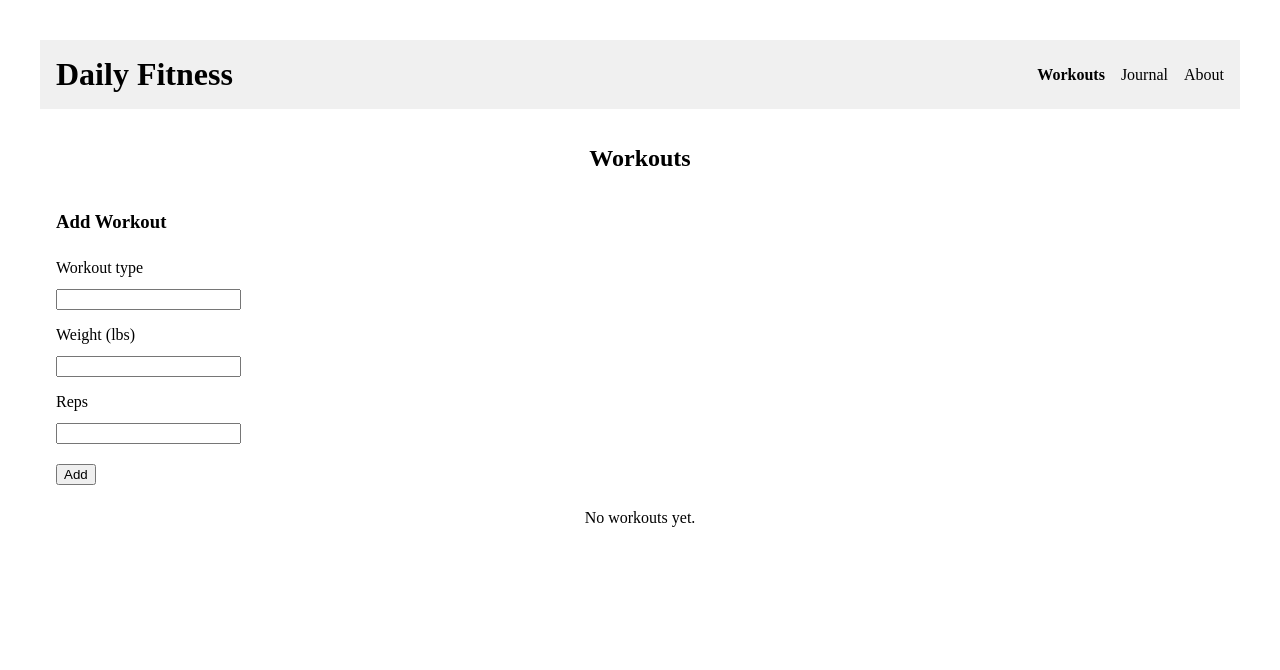
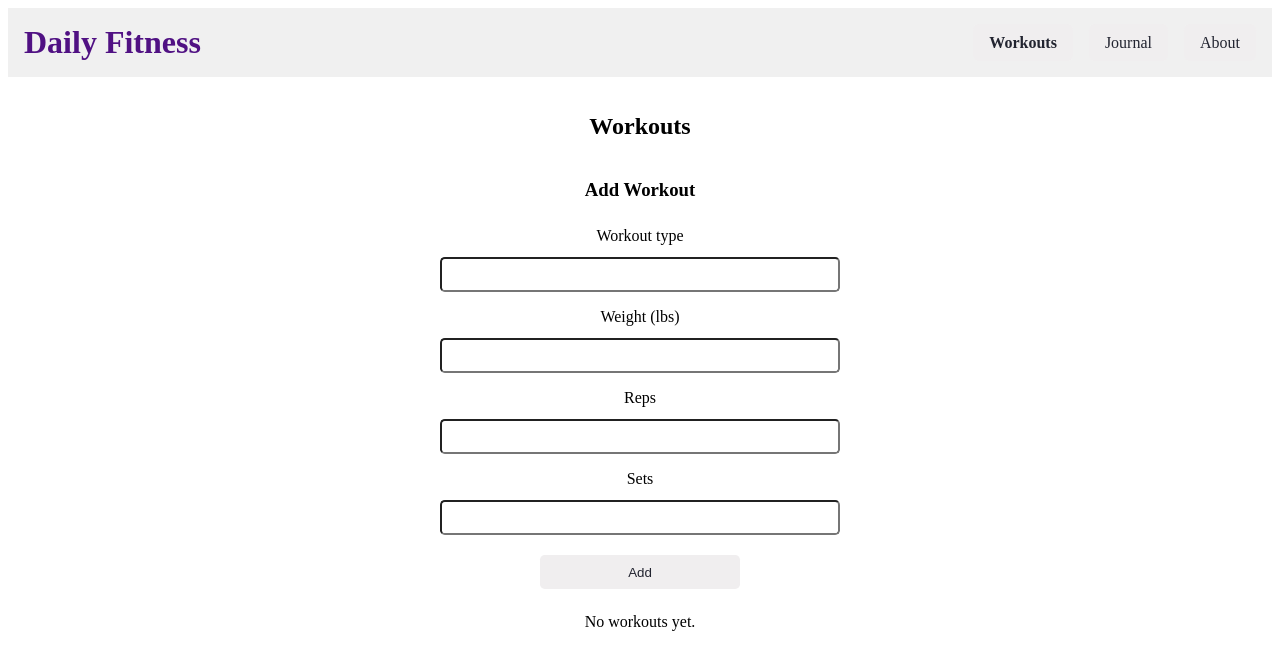
Before and after one commit to Olenka2101/fitnessApp, a React (Vite) app: page / in a window 1280 px wide. Shown: the top 670 px of the page. Built offline with nearby package versions, Linux system fonts and the light colour scheme.

Commit message:
updated multiple components

```diff
--- a/src/App.css
+++ b/src/App.css
@@ -1,6 +1,11 @@
-#root {
+/* #root {
   max-width: 1280px;
   margin: 0 auto;
   padding: 2rem;
   text-align: center;
+} */
+
+h2,
+p {
+  text-align: center;
 }
--- a/src/components/Layout.jsx
+++ b/src/components/Layout.jsx
@@ -1,30 +1,49 @@
 import { Outlet, NavLink } from "react-router-dom";
+import { useState } from "react";
 
 export default function Layout() {
+  const [hoveredLink, setHoveredLink] = useState(null);
+
+  const getLinkStyle = (linkName) => ({
+    color: "#222430",
+    textDecoration: "none",
+    padding: "0.6rem 1rem",
+    borderRadius: "0.4rem",
+    backgroundColor: hoveredLink === linkName ? "#dedde0" : "#f0eeef",
+    cursor: "pointer",
+    transition: "background-color 0.2s",
+  });
+
   return (
     <div>
       <header style={headerStyle}>
-        <h1 style={{ margin: 0 }}>Daily Fitness</h1>
+        <h1 style={{ margin: 0, color: "#501183" }}>Daily Fitness</h1>
         <nav style={navStyle}>
           <NavLink
             to="/"
             end
             className={({ isActive }) => (isActive ? "active" : "")}
-            style={linkStyle}
+            style={getLinkStyle("workouts")}
+            onMouseEnter={() => setHoveredLink("workouts")}
+            onMouseLeave={() => setHoveredLink(null)}
           >
             Workouts
           </NavLink>
           <NavLink
             to="/journal"
             className={({ isActive }) => (isActive ? "active" : "")}
-            style={linkStyle}
+            style={getLinkStyle("journal")}
+            onMouseEnter={() => setHoveredLink("journal")}
+            onMouseLeave={() => setHoveredLink(null)}
           >
             Journal
           </NavLink>
           <NavLink
             to="/about"
             className={({ isActive }) => (isActive ? "active" : "")}
-            style={linkStyle}
+            style={getLinkStyle("about")}
+            onMouseEnter={() => setHoveredLink("about")}
+            onMouseLeave={() => setHoveredLink(null)}
           >
             About
           </NavLink>
@@ -47,4 +66,3 @@ const headerStyle = {
 };
 
 const navStyle = { display: "flex", gap: "1rem" };
-const linkStyle = { color: "black", textDecoration: "none" };
--- a/src/components/WorkoutForm.jsx
+++ b/src/components/WorkoutForm.jsx
@@ -4,13 +4,21 @@ export default function WorkoutForm({ onAdd, initialData = null }) {
   const [title, setTitle] = useState("");
   const [load, setLoad] = useState("");
   const [reps, setReps] = useState("");
+  const [sets, setSets] = useState("");
   const [error, setError] = useState("");
+  const [isButtonHovered, setIsButtonHovered] = useState(false);
 
   useEffect(() => {
     if (initialData) {
-      setTitle(initialData.title ?? "");
-      setLoad(initialData.load ?? "");
-      setReps(initialData.reps ?? "");
+      const title = initialData.title || "";
+      const load = initialData.load || "";
+      const reps = initialData.reps || "";
+      const sets = initialData.sets || "";
+
+      setTitle(title);
+      setLoad(load);
+      setReps(reps);
+      setSets(sets);
     }
   }, [initialData]);
 
@@ -21,16 +29,29 @@ export default function WorkoutForm({ onAdd, initialData = null }) {
       setError("Workout type must be at least 2 characters.");
       return;
     }
-    if (!load || Number(load) < 0 || !reps || Number(reps) < 1) {
-      setError("Load must be >= 0 and reps must be >= 1.");
+    if (
+      !load ||
+      Number(load) < 0 ||
+      !reps ||
+      Number(reps) < 1 ||
+      !sets ||
+      Number(sets) < 1
+    ) {
+      setError("Load must be >= 0 and reps/sets must be >= 1.");
       return;
     }
 
-    onAdd({ title: title.trim(), load: Number(load), reps: Number(reps) });
+    onAdd({
+      title: title.trim(),
+      load: Number(load),
+      reps: Number(reps),
+      sets: Number(sets),
+    });
 
     setTitle("");
     setLoad("");
     setReps("");
+    setSets("");
     setError("");
   };
 
@@ -47,6 +68,7 @@ export default function WorkoutForm({ onAdd, initialData = null }) {
         id="title"
         value={title}
         onChange={(e) => setTitle(e.target.value)}
+        style={inputStyle}
       />
 
       <label htmlFor="load">Weight (lbs)</label>
@@ -55,6 +77,7 @@ export default function WorkoutForm({ onAdd, initialData = null }) {
         type="number"
         value={load}
         onChange={(e) => setLoad(e.target.value)}
+        style={inputStyle}
       />
 
       <label htmlFor="reps">Reps</label>
@@ -63,9 +86,29 @@ export default function WorkoutForm({ onAdd, initialData = null }) {
         type="number"
         value={reps}
         onChange={(e) => setReps(e.target.value)}
+        style={inputStyle}
       />
 
-      <button type="submit">Add</button>
+      <label htmlFor="sets">Sets</label>
+      <input
+        id="sets"
+        type="number"
+        value={sets}
+        onChange={(e) => setSets(e.target.value)}
+        style={inputStyle}
+      />
+
+      <button
+        type="submit"
+        style={{
+          ...buttonStyle,
+          backgroundColor: isButtonHovered ? "#dedde0" : "#f0eeef",
+        }}
+        onMouseEnter={() => setIsButtonHovered(true)}
+        onMouseLeave={() => setIsButtonHovered(false)}
+      >
+        Add
+      </button>
 
       {error && (
         <div role="alert" style={{ color: "red" }}>
@@ -79,7 +122,25 @@ export default function WorkoutForm({ onAdd, initialData = null }) {
 const formStyle = {
   display: "flex",
   flexDirection: "column",
-  alignItems: "flex-start",
+  alignItems: "center",
+  justifyContent: "center",
+  margin: "0 auto",
   maxWidth: 400,
   gap: 8,
 };
+
+const inputStyle = {
+  width: "100%",
+  padding: "8px",
+  boxSizing: "border-box",
+};
+
+const buttonStyle = {
+  padding: "0.7em 1em",
+  width: "50%",
+  backgroundColor: "#dedde0",
+  color: "#222430",
+  border: "none",
+  borderRadius: "0.3rem",
+  cursor: "pointer",
+};
--- a/src/components/WorkoutList.jsx
+++ b/src/components/WorkoutList.jsx
@@ -1,14 +1,16 @@
 export default function WorkoutList({ workouts = [], onDelete }) {
-  if (!workouts || workouts.length === 0) return <p>No workouts yet.</p>;
+  if (!workouts || workouts.length === 0)
+    return <p style={{ textAlign: "center" }}>No workouts yet.</p>;
 
   return (
     <div>
-      <h3>Logged Workouts</h3>
+      <h3 style={{ textAlign: "center" }}>Logged Workouts</h3>
       {workouts.map((workout) => (
         <div key={workout.id} style={cardStyle}>
           <strong>{workout.title}</strong>
           <div>Load: {workout.load} lbs</div>
           <div>Reps: {workout.reps}</div>
+          <div>Sets: {workout.sets}</div>
           {workout.createdAt && (
             <div>Added: {new Date(workout.createdAt).toLocaleString()}</div>
           )}
@@ -23,7 +25,9 @@ export default function WorkoutList({ workouts = [], onDelete }) {
 
 const cardStyle = {
   border: "1px solid #7a7777",
-  margin: "0.5rem 0",
+  margin: "0.5rem auto",
   padding: "0.5rem",
   background: "#f7f1f1",
+  textAlign: "center",
+  width: "100%",
 };
--- a/src/index.css
+++ b/src/index.css
@@ -6,4 +6,5 @@ form input,
 form button {
   display: block;
   margin: 0.25rem 0 0.5rem;
+  border-radius: 0.3rem;
 }
--- a/src/pages/About.jsx
+++ b/src/pages/About.jsx
@@ -1,3 +1,8 @@
 export default function About() {
-  return <p>About Daily Fitness.</p>;
+  return (
+    <section>
+      <h2>About Daily Fitness</h2>
+      <p>This fitness app stores your workout logs locally in your browser.</p>
+    </section>
+  );
 }
--- a/src/pages/NotFound.jsx
+++ b/src/pages/NotFound.jsx
@@ -1,7 +1,8 @@
 export default function NotFound() {
   return (
-
+  <section>
       <h2>Page Not Found</h2>
-
+      <p>Sorry, the page you are looking for does not exist.</p>
+    </section>
   );
 }
--- a/src/pages/Workouts.jsx
+++ b/src/pages/Workouts.jsx
@@ -4,14 +4,18 @@ import WorkoutList from "../components/WorkoutList";
 import { loadWorkouts, saveWorkouts } from "../utils/storage";
 
 export default function Workouts() {
-  const [workouts, setWorkouts] = useState(() => loadWorkouts("workouts", []));
+  const [workouts, setWorkouts] = useState(() => loadWorkouts("workouts"));
 
   useEffect(() => {
     saveWorkouts("workouts", workouts);
   }, [workouts]);
 
   const addWorkout = useCallback((workout) => {
-    const newItem = { id: Date.now().toString(), ...workout };
+    const newItem = {
+      id: Date.now().toString(),
+      createdAt: new Date().toISOString(),
+      ...workout,
+    };
     setWorkouts((prev) => [...prev, newItem]);
   }, []);
   const deleteWorkout = useCallback((id) => {
--- a/src/utils/storage.js
+++ b/src/utils/storage.js
@@ -1,5 +1,6 @@
 export function loadWorkouts(key) {
   const data = localStorage.getItem(key);
+  console.log("Loading workouts:", data);
 
   if (data) {
     return JSON.parse(data);
@@ -10,6 +11,7 @@ export function loadWorkouts(key) {
 
 export function saveWorkouts(key, workouts) {
   const data = JSON.stringify(workouts);
+  console.log("Saving workouts:", data);
 
   localStorage.setItem(key, data);
 }
```
